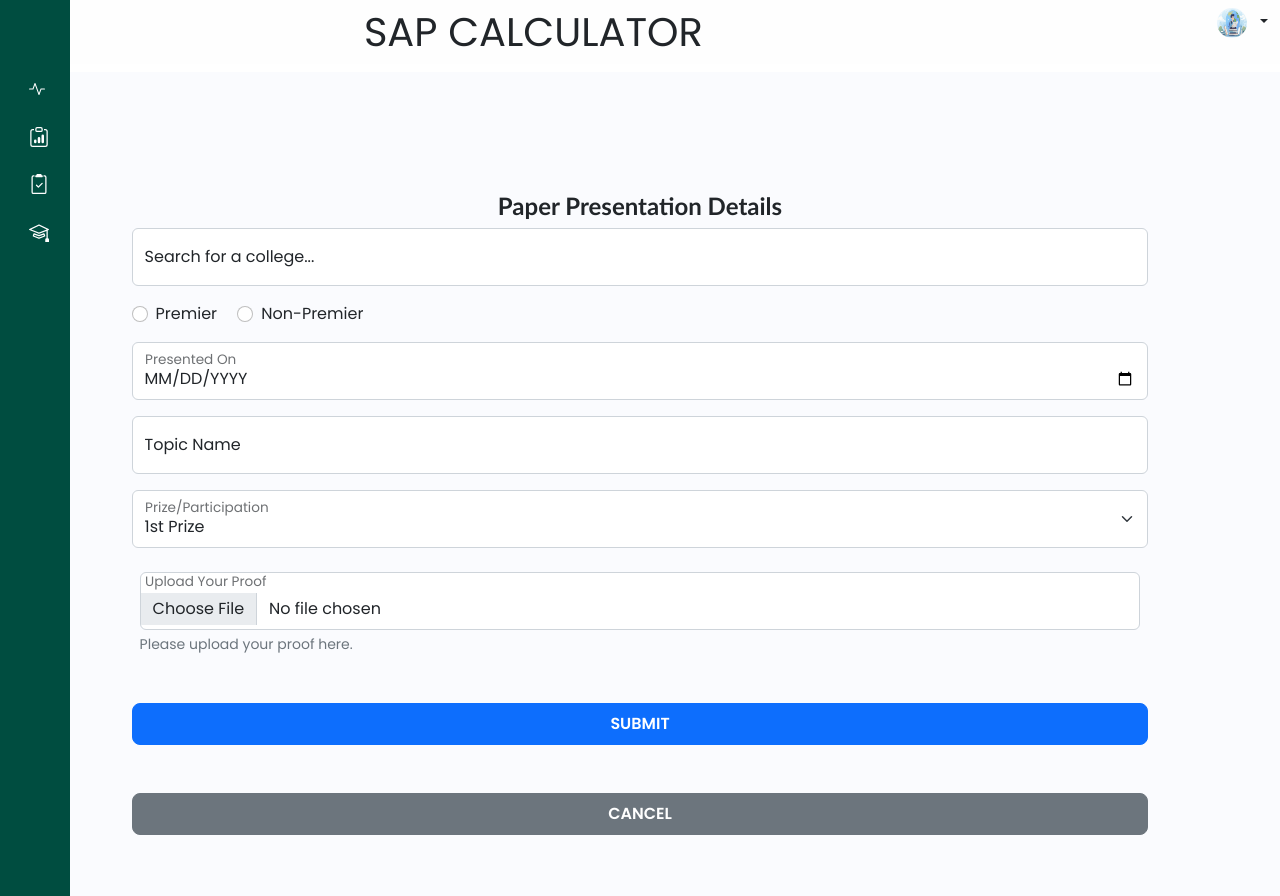
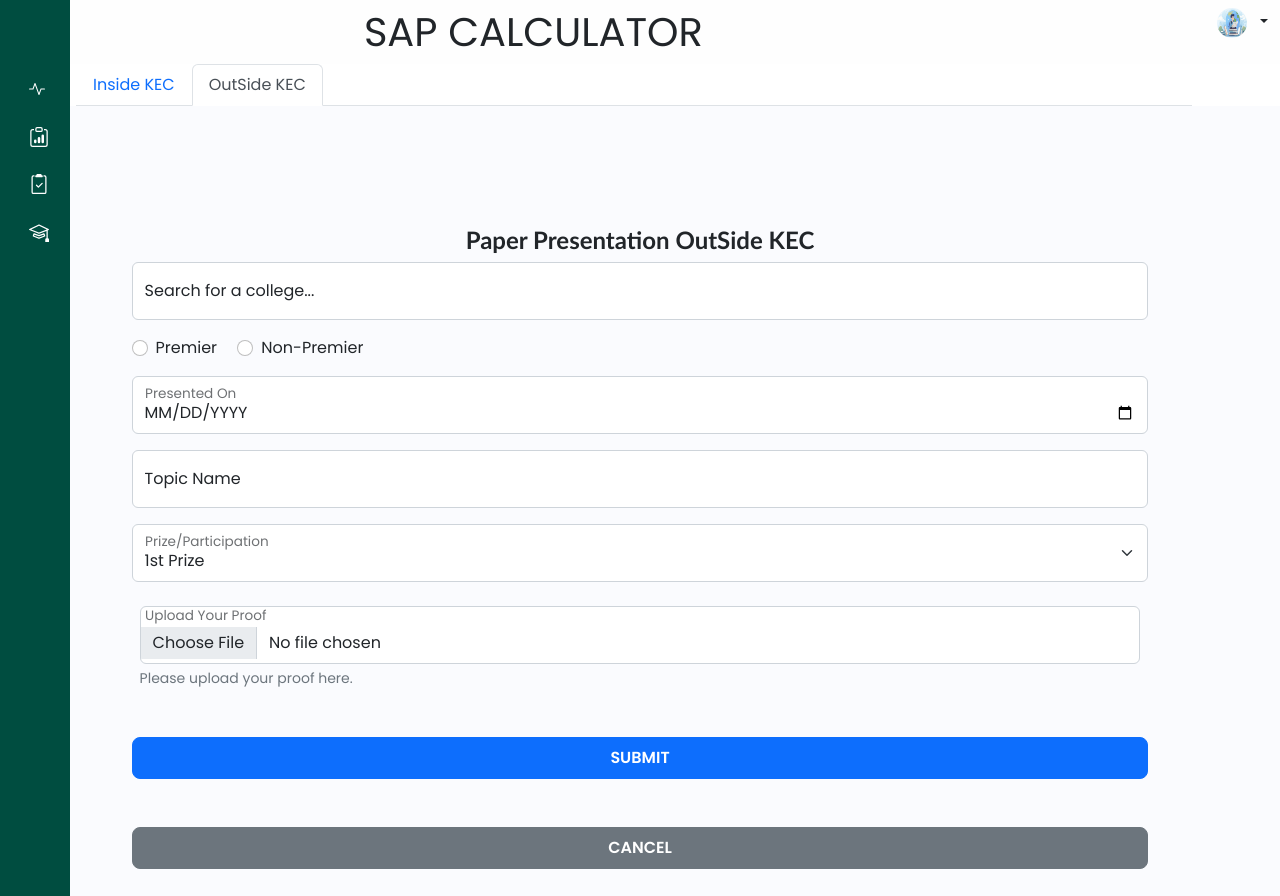
Before and after one commit to sanjai4334/SAP-Point-Calculator-Student-Portal, a website: page activity_forms/paperout.html in a window 1280 px wide. Shown: the top 896 px of the page. Drawn offline with Linux system fonts and the light colour scheme; some icons are missing.

Commit message:
Refactor : Consolidate Paper Forms  - Merged 'inside' and 'outside' paper forms into a single form  - Introduced tab functionality for seamless switching between form types

```diff
--- a/activity_forms/paperout.html
+++ b/activity_forms/paperout.html
@@ -15,17 +15,29 @@
 <body>
     <special-header></special-header>
 
+
+    <!-- TAB SWITCH -->
+    <div class="container" style="margin-left: 5%;">
+        <ul class="nav nav-tabs">
+            <li class="nav-item">
+                <a class="nav-link " aria-current="page" href="./paperin.html">Inside KEC</a>
+            </li>
+            <li class="nav-item">
+                <a class="nav-link active" href="./paperout.html">OutSide KEC</a>
+            </li>
+        </ul>
+    </div>
+
+
     <!-- inside kec -->
 
-    <div class="main mt-2">
-
-
+    <div class="main ">
         <div class="container-fluid p-2">
             <div class="container-fluid justify-content-center">
 
                 <div class="container-fluid" style="padding: 9%;">
                     <h1 style="font-family:'Trebuchet MS', 'Lucida Sans Unicode', 'Lucida Grande', 'Lucida Sans', Arial, sans-serif;"
-                        class="text-center">Paper Presentation Details</h1>
+                        class="text-center">Paper Presentation OutSide KEC</h1>
 
                     <form>
                         <div class="form-floating mb-3">
```
Also changed, not shown: activities.html (+3 -3 lines), activity_forms/paperin.html (+40 -14 lines).
